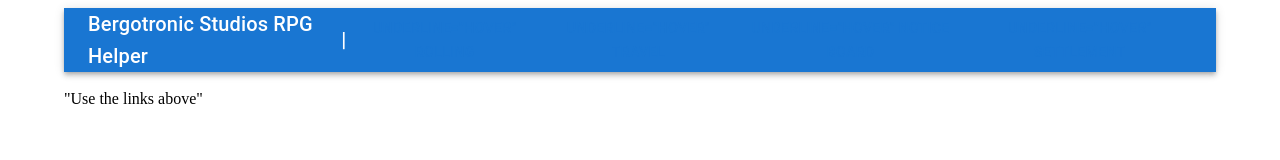
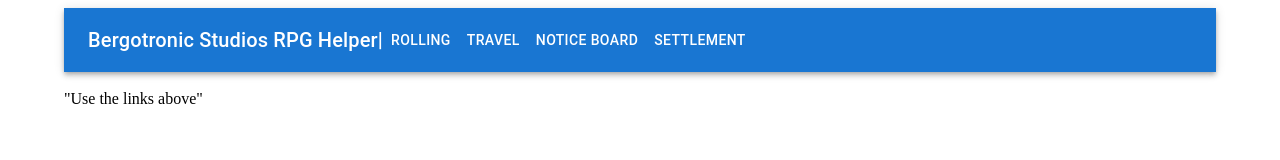
Before and after one commit to leeberg/TableTopWebApp, a Gatsby site: page / in a window 1280 px wide. Built offline with nearby package versions, Linux system fonts and the light colour scheme; Gatsby itself is replaced by a stand-in of ours.

Commit message:
Update Header.js

```diff
--- a/src/components/Header.js
+++ b/src/components/Header.js
@@ -24,29 +24,29 @@
                 </Typography>
 
                 <Button color="inherit" >
-                    <Link href="/TableTopWebApp/roll" underline="hover">
-                        {'underline="hover"'} Rolling
+                    <Link href="/TableTopWebApp/roll" underline="hover" color="#FFFFFF">
+                        Rolling
                     </Link>
                 </Button>
 
 
                 <Button color="inherit" >
-                    <Link href="/TableTopWebApp/travel" underline="hover">
-                        {'underline="hover"'} Travel
+                    <Link href="/TableTopWebApp/travel" underline="hover" color="#FFFFFF">
+                        Travel
                     </Link>
                 </Button>
 
 
                 <Button color="inherit" >
-                    <Link href="/TableTopWebApp/noticeboard" underline="hover">
-                        {'underline="hover"'} Notice Board
+                    <Link href="/TableTopWebApp/noticeboard" underline="hover" color="#FFFFFF">
+                        Notice Board
                     </Link>
                 </Button>
 
 
                 <Button color="inherit" >
-                    <Link href="/TableTopWebApp/settlement" underline="hover">
-                        {'underline="hover"'} Settlement
+                    <Link href="/TableTopWebApp/settlement" underline="hover" color="#FFFFFF">
+                        Settlement
                     </Link>
                 </Button>
 
```
